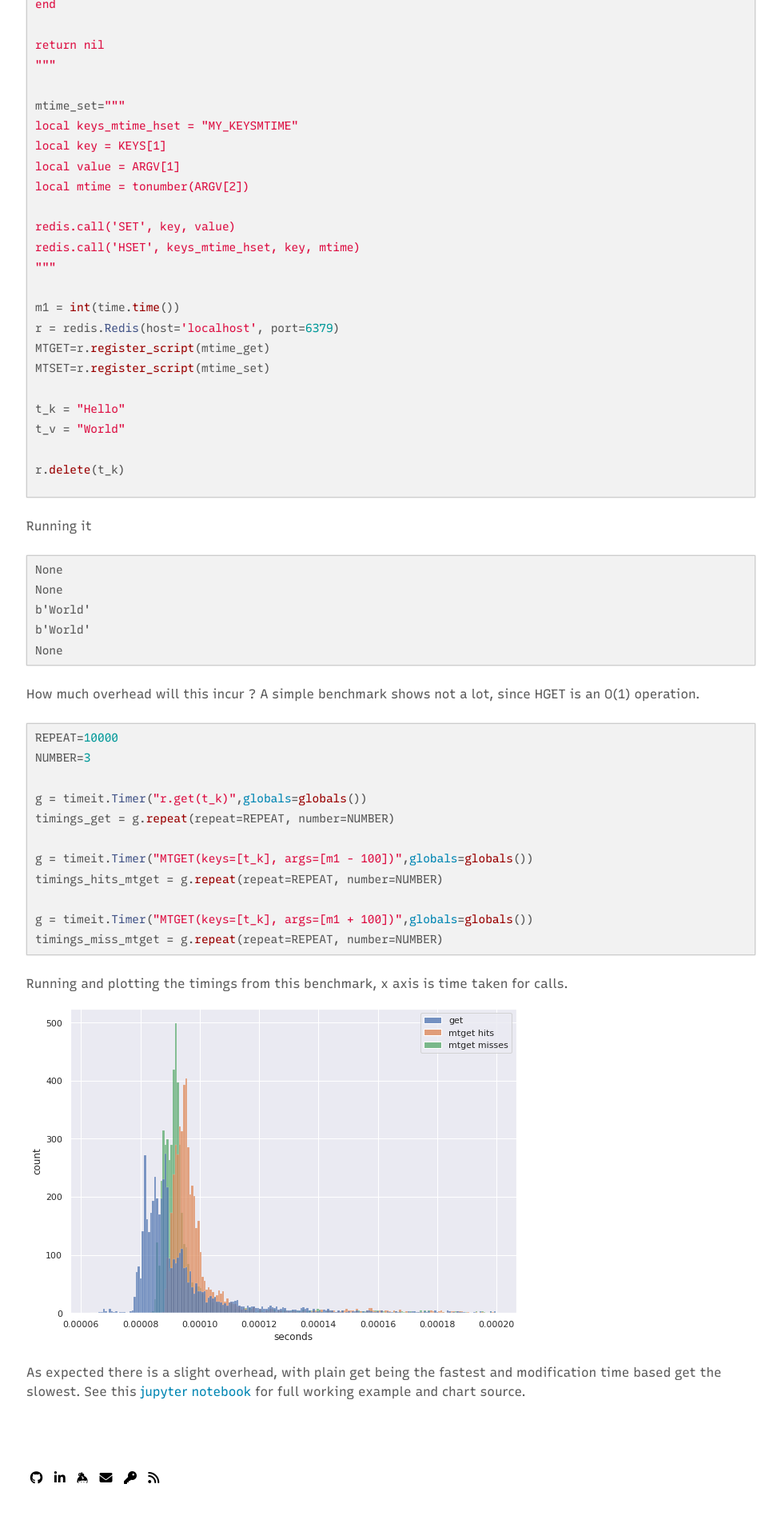
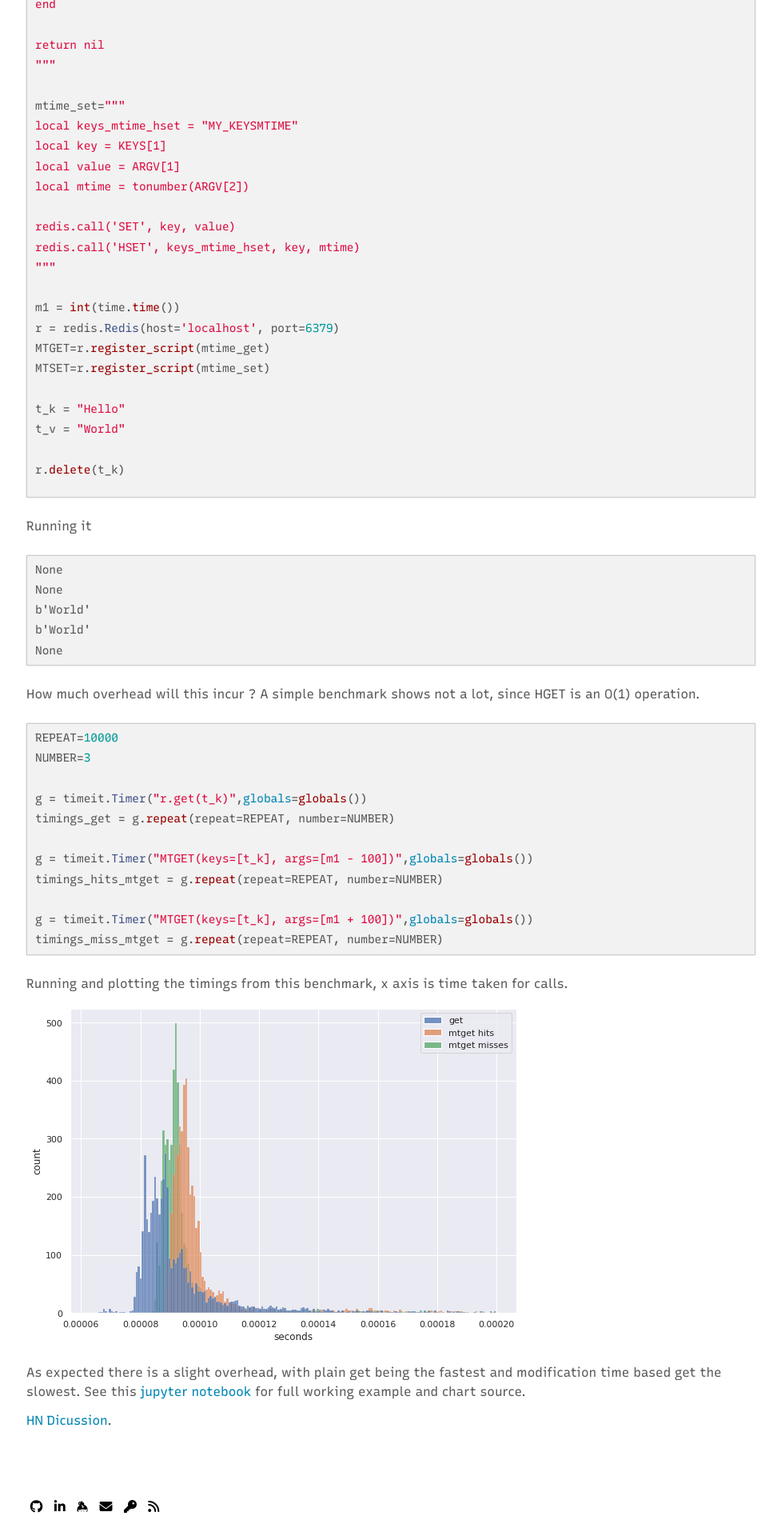
Before and after one commit to r4um/r4um.github.io, a Jekyll site: the page built from _posts/2021-06-20-redis-mtime-getset.md, in a window 1280 px wide. Shown: the part 1524-3444 px from the top of the page at 80% size, without its empty margins (151-1128 px from the left). Built offline with Jekyll 4.4.1, drawn with Linux system fonts in a browser that asks for light colours; nearby versions of some CDN libraries; before the commit the page ends 3408 px from its top, so only the background shows below that.

Commit message:
Add HN discussion link.

```diff
--- a/_posts/2021-06-20-redis-mtime-getset.md
+++ b/_posts/2021-06-20-redis-mtime-getset.md
@@ -134,3 +134,5 @@ Running and plotting the timings from this benchmark, x axis is time taken for c
 
 As expected there is a slight overhead, with plain get being the fastest and modification time based get the slowest.
 See this [jupyter notebook](https://github.com/r4um/jupyter-notebooks/blob/main/redis_mtime_getset.ipynb) for full working example and chart source.
+
+[HN Dicussion](https://news.ycombinator.com/item?id=27588671).
```
